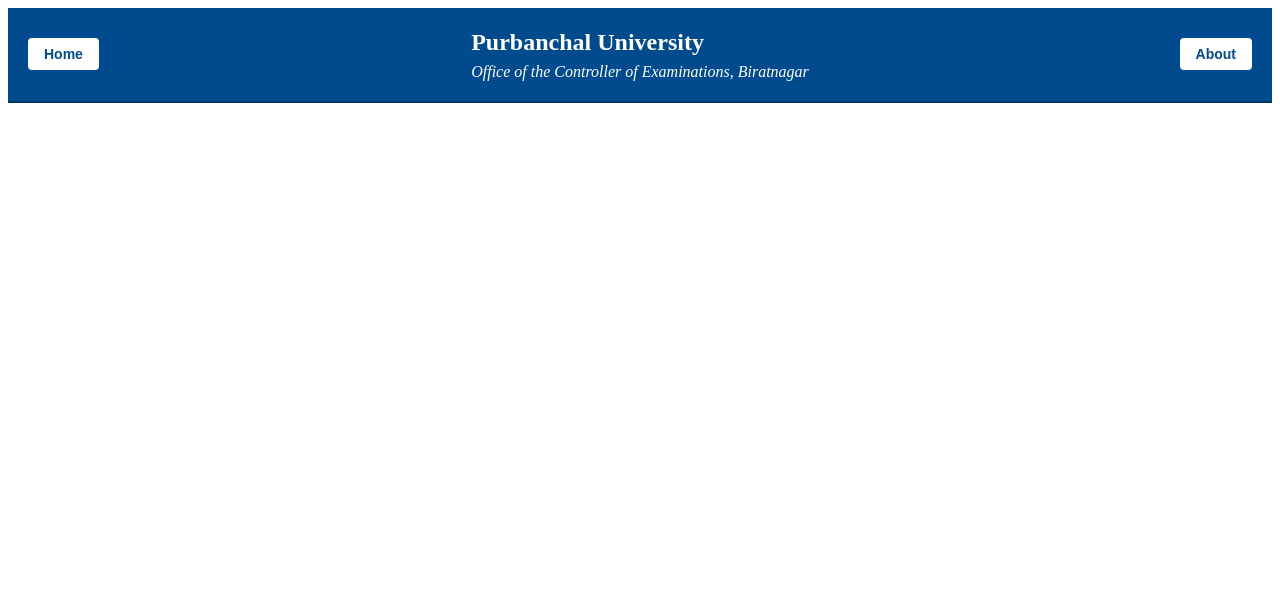
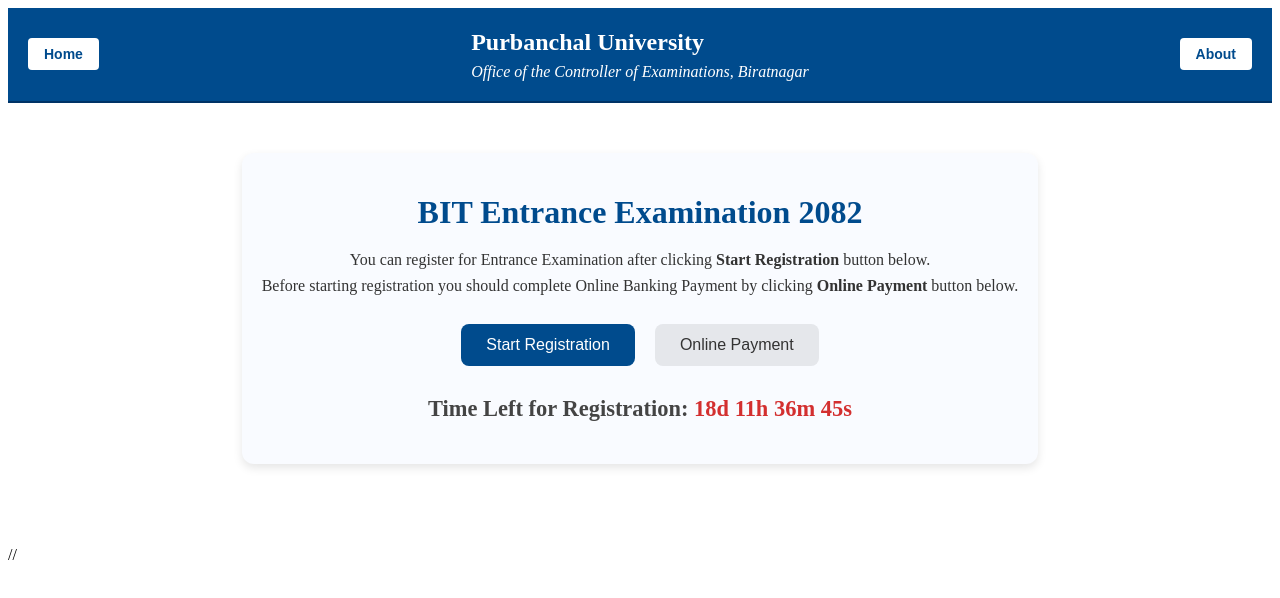
Before and after one commit to pawanmishra08/PU-Registration-form-frontend, a React (Vite) app: page / in a window 1280 px wide. Shown: the top 598 px of the page. Built offline with nearby package versions, Linux system fonts and the light colour scheme.

Commit message:
online payment and registration functionalities added!

```diff
--- a/src/App.tsx
+++ b/src/App.tsx
@@ -2,18 +2,20 @@
 import { Route, Routes } from 'react-router-dom';
 import Applayout from './pages/applayout';
 import Students_registration from './pages/students_registration';
-// import GoToDashboard from './components/GotoDashboard';
-// import './App.css'
+import OnlinePayment from './components/onlinepayment';
+
 
 function App() {
   return (
 
     <Routes>
       <Route path ="/" element= {<Applayout/>} >
-      <Route path="/students_registration" element={<Students_registration />} />
-      {/* <Route path="/gotodashboard" element={<Applayout />} /> */}
       </Route>
+
+      <Route path ="/students_registration" element={<Students_registration />} />
+      <Route path ="/onlinepayment" element={<OnlinePayment />} />
     </Routes>
+
   )
 }
 export default App;
--- a/src/components/Header.tsx
+++ b/src/components/Header.tsx
@@ -11,9 +11,9 @@
                 <button className="header-button">Home</button>
             </div>
 
-            {/* center seection: logo + Titile */}
-            {/* <div className="header-title">
-                <img src="./images/purbanchal_logo.svg"
+            {/* center seection: logo + Titile
+             <div className="header-title">
+                <img src="https://en.wikipedia.org/wiki/Purbanchal_University"
                 alt="Purbanchal University Logo"
                 className="university-logo"
                 />
--- /dev/null
+++ b/src/components/Home.css
@@ -0,0 +1,71 @@
+.home-container {
+  max-width: 800px;
+  margin: 50px auto;
+  padding: 20px;
+  text-align: center;
+  background: #f9fbff;
+  border-radius: 12px;
+  box-shadow: 0 4px 10px rgba(0, 0, 0, 0.1);
+}
+
+.exam-title {
+  font-size: 2rem;
+  font-weight: bold;
+  color: #004b8d;
+  margin-bottom: 15px;
+}
+
+.exam-description {
+  font-size: 1rem;
+  color: #333;
+  line-height: 1.6;
+  margin-bottom: 25px;
+}
+
+.button-group {
+  display: flex;
+  justify-content: center;
+  gap: 20px;
+  margin-bottom: 30px;
+}
+
+.primary-btn {
+  background-color: #004b8d;
+  color: #fff;
+  padding: 12px 25px;
+  border: none;
+  border-radius: 8px;
+  font-size: 1rem;
+  cursor: pointer;
+  transition: background 0.3s ease;
+}
+
+.primary-btn:hover {
+  background-color: #003366;
+}
+
+.secondary-btn {
+  background-color: #e5e7eb;
+  color: #333;
+  padding: 12px 25px;
+  border: none;
+  border-radius: 8px;
+  font-size: 1rem;
+  cursor: pointer;
+  transition: background 0.3s ease;
+}
+
+.secondary-btn:hover {
+  background-color: #d1d5db;
+}
+
+.countdown {
+  margin-top: 20px;
+  font-size: 1.2rem;
+  color: #444;
+}
+
+.countdown span {
+  font-weight: bold;
+  color: #d32f2f;
+}
--- /dev/null
+++ b/src/components/Home.tsx
@@ -0,0 +1,75 @@
+import { useEffect, useState } from "react";
+import { useNavigate } from "react-router-dom";
+import "./Home.css";
+
+const Home = () => {
+  const deadline = new Date("2025-09-02T23:59:59").getTime();
+  const [timeLeft, setTimeLeft] = useState({
+    days: 0,
+    hours: 0,
+    minutes: 0,
+    seconds: 0,
+  });
+
+  const navigate = useNavigate();
+
+  useEffect(() => {
+    const timer = setInterval(() => {
+      const now = new Date().getTime();
+      const diff = deadline - now;
+
+      if (diff > 0) {
+        setTimeLeft({
+          days: Math.floor(diff / (1000 * 60 * 60 * 24)),
+          hours: Math.floor((diff / (1000 * 60 * 60)) % 24),
+          minutes: Math.floor((diff / (1000 * 60)) % 60),
+          seconds: Math.floor((diff / 1000) % 60),
+        });
+      } else {
+        setTimeLeft({ days: 0, hours: 0, minutes: 0, seconds: 0 });
+        clearInterval(timer);
+      }
+    }, 1000);
+
+    return () => clearInterval(timer);
+  }, []);
+
+  return (
+    <div className="home-container">
+      <h1 className="exam-title">BIT Entrance Examination 2082</h1>
+      <p className="exam-description">
+        You can register for Entrance Examination after clicking{" "}
+        <strong>Start Registration</strong> button below. <br />
+        Before starting registration you should complete Online Banking Payment
+        by clicking <strong>Online Payment</strong> button below.
+      </p>
+
+      <div className="button-group">
+        <button
+         className="primary-btn"
+         onClick={() => navigate("/students_registration")}
+         >Start Registration
+         </button>
+
+        <button
+          className="secondary-btn"
+          onClick={() => navigate("/onlinepayment")}
+        >
+          Online Payment
+        </button>
+      </div>
+
+      <div className="countdown">
+        <h3>
+          Time Left for Registration:{" "}
+          <span>
+            {timeLeft.days}d {timeLeft.hours}h {timeLeft.minutes}m{" "}
+            {timeLeft.seconds}s
+          </span>
+        </h3>
+      </div>
+    </div>
+  );
+};
+
+export default Home;
--- /dev/null
+++ b/src/components/onlinepayment.css
@@ -0,0 +1,52 @@
+.payment-container {
+  max-width: 600px;
+  margin: 60px auto;
+  padding: 30px;
+  text-align: center;
+  background: #f9fbff;
+  border-radius: 12px;
+  box-shadow: 0 4px 12px rgba(0, 0, 0, 0.15);
+}
+
+.payment-title {
+  font-size: 1.8rem;
+  margin-bottom: 25px;
+  color: #004b8d;
+}
+
+.payment-buttons {
+  display: flex;
+  flex-direction: column;
+  gap: 20px;
+}
+
+.payment-btn {
+  display: block;
+  padding: 14px;
+  font-size: 1.1rem;
+  font-weight: bold;
+  border-radius: 8px;
+  text-decoration: none;
+  color: #fff;
+  transition: 0.3s;
+}
+
+.payment-btn:hover {
+  opacity: 0.9;
+}
+
+.esewa {
+  background: #1ba548;
+}
+
+.khalti {
+  background: #5e338c;
+}
+
+.connectips {
+  background: black;
+}
+
+.close {
+    background-color: red;
+}
--- /dev/null
+++ b/src/components/onlinepayment.tsx
@@ -0,0 +1,50 @@
+import { useNavigate } from "react-router-dom";
+import "./onlinepayment.css";
+
+const OnlinePayment = () => {
+    const navigate = useNavigate();
+
+    const handleclose = () => {
+        navigate("/")
+    }
+  return (
+    <div className="payment-container">
+      <h1 className="payment-title">Choose Your Payment Method</h1>
+      <div className="payment-buttons">
+        <a
+          href="https://esewa.com.np"
+          target="_blank"
+          rel="noopener noreferrer"
+          className="payment-btn esewa"
+        >
+          Pay with eSewa
+        </a>
+        <a
+          href="https://khalti.com"
+          target="_blank"
+          rel="noopener noreferrer"
+          className="payment-btn khalti"
+        >
+          Pay with Khalti
+        </a>
+        <a
+          href="https://connectips.com"
+          target="_blank"
+          rel="noopener noreferrer"
+          className="payment-btn connectips"
+        >
+          Pay with ConnectIPS
+        </a>
+        <a  onClick={handleclose}
+        //   target="_blank"
+        //   rel="noopener noreferrer"
+          className="payment-btn close"
+        >
+          close
+        </a>
+      </div>
+    </div>
+  );
+};
+
+export default OnlinePayment;
--- a/src/pages/applayout.tsx
+++ b/src/pages/applayout.tsx
@@ -1,5 +1,6 @@
 import { Outlet } from "react-router-dom";
 import Header from "../components/Header";
+import Home from "../components/Home";
 // import Sidebar from "../components/sidebar";
 
 
@@ -8,6 +9,9 @@
         <div style={{display: "flex", flexDirection:"column",
          width: "100%", overflow: "auto"}}>
          <Header />
+           <div style={{display: "flex", flexDirection:"column",
+            width: "100%", overflow: "auto"}}>
+            <Home />
             {/* <div style={{  display: "flex", flexDirection:"row", height: "100vh" }}>
              <Sidebar /> */}
                 <div style={{ padding: 16 }}>
--- a/src/pages/students_registration/index.tsx
+++ b/src/pages/students_registration/index.tsx
@@ -2,7 +2,7 @@
 import ReactDOM from "react-dom/client";
 import "./students_registration.css"; // Make sure to style similar to screenshot
 
-const Students_registration = () => {
+const StudentsRegistration = () => {
   const [formData, setFormData] = useState({
     first_name: "",
     middle_name: "",
@@ -282,8 +282,8 @@
 const root = ReactDOM.createRoot(document.getElementById("root") as HTMLElement);
 root.render(
   <React.StrictMode>
-    <Students_registration />
+    <StudentsRegistration />
   </React.StrictMode>
 );
 
-export default Students_registration;
+export default StudentsRegistration;
```
Also changed, not shown: public/image.html (added), public/pu_logo.png (deleted), src/images/purbanchal_logo.svg (deleted).
